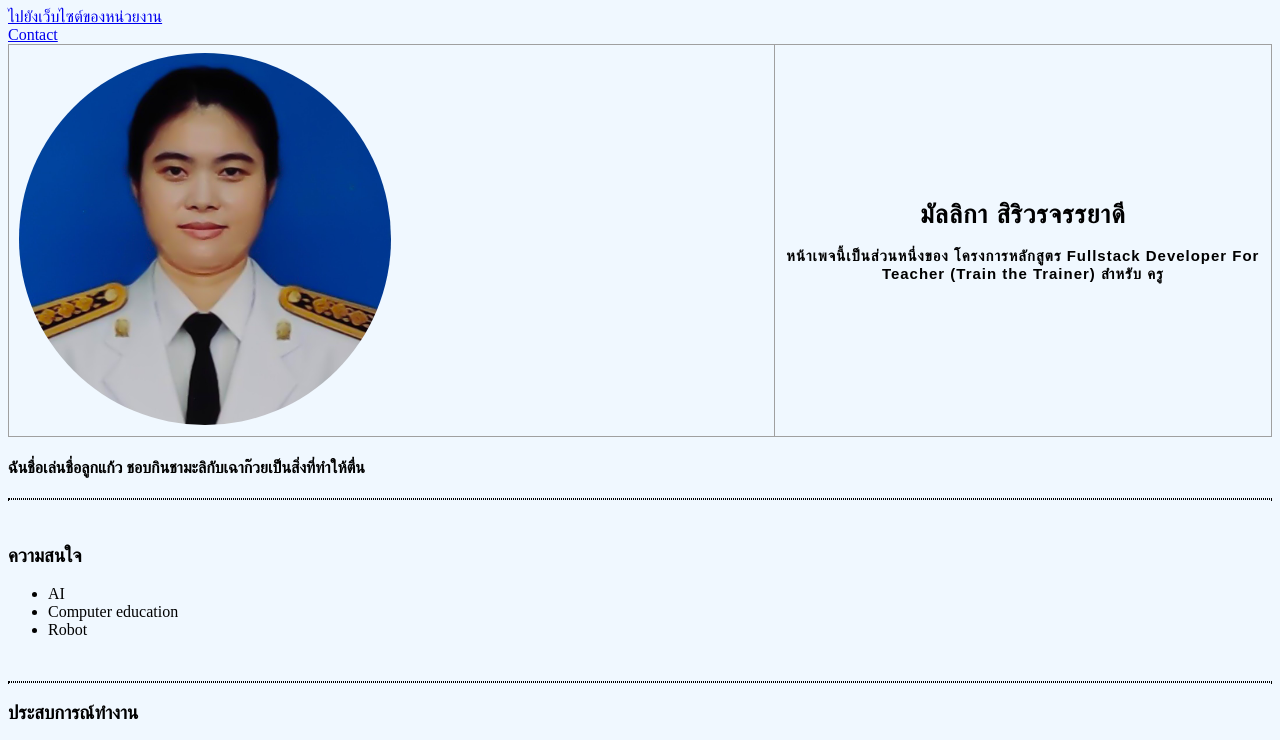
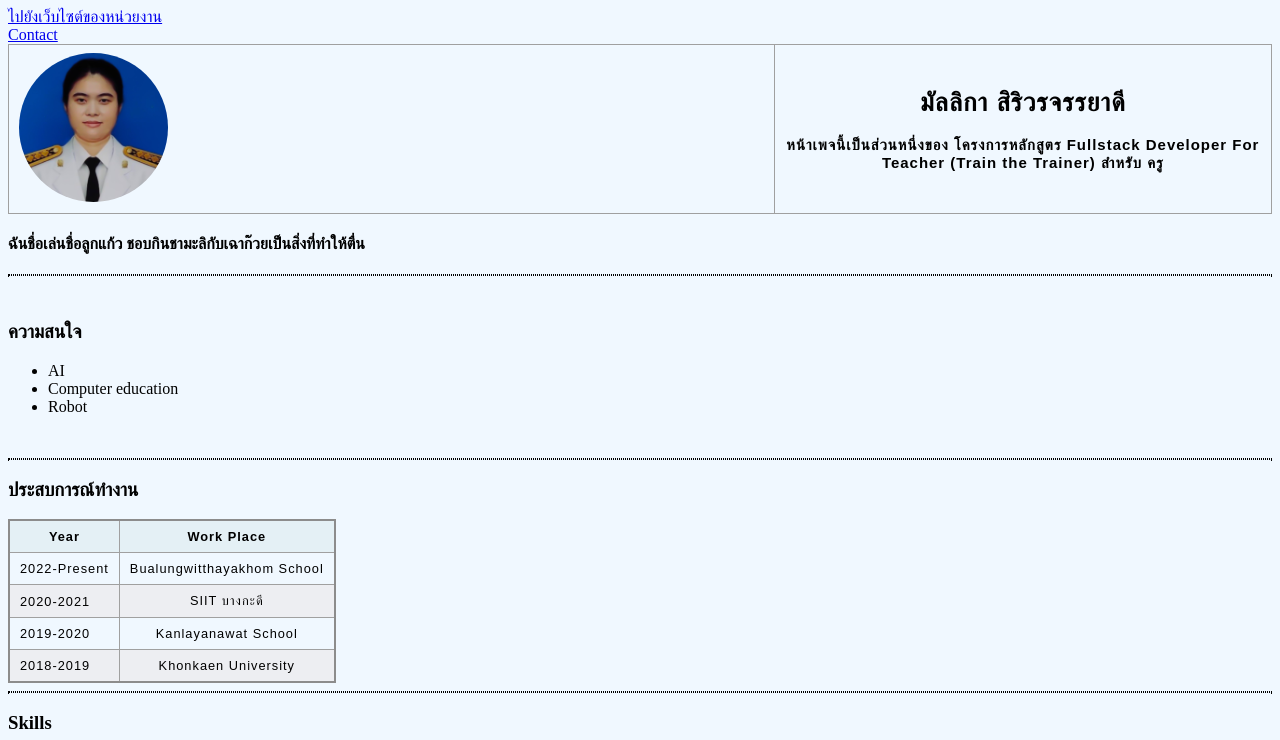
Before and after one commit to siriMallika/mypage2024, a plain HTML site: page index.html in a window 1280 px wide. Shown: the top 740 px of the page. Drawn offline with Linux system fonts and the light colour scheme.

Commit message:
Add files via upload

```diff
--- a/index.html
+++ b/index.html
@@ -16,7 +16,7 @@
     <table style="border-style: none; border: 0px;border-color: rgb(255, 255, 255); align-content: center;" >
         <tr>
             <td>
-                <img src="7C7108BC-7DD5-4329-BAC7-EF59702071F4.jpg" alt="" style="width: 50%; height: auto;">
+                <img src="7C7108BC-7DD5-4329-BAC7-EF59702071F4.jpg" alt="" style="width: 20%; height: auto;">
             </td>
             <td>
                 <h1>มัลลิกา  สิริวรจรรยาดี</h1>
```
